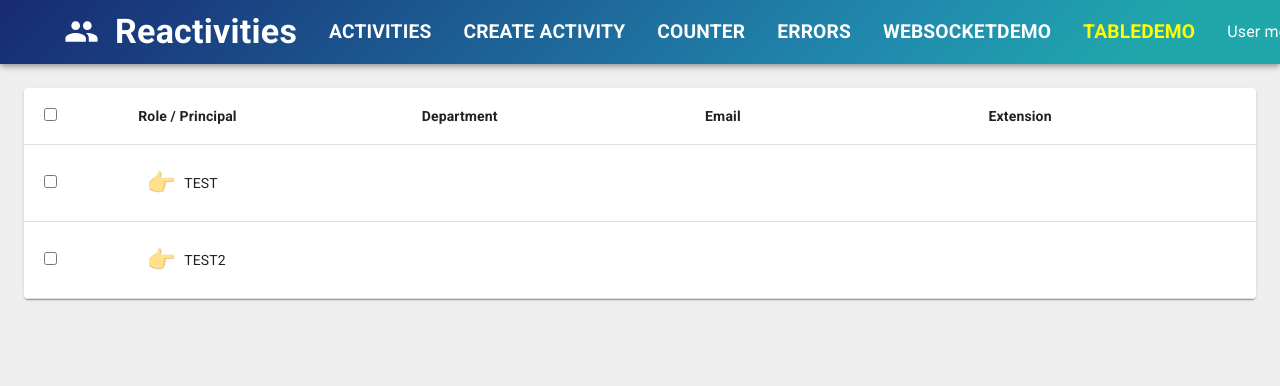
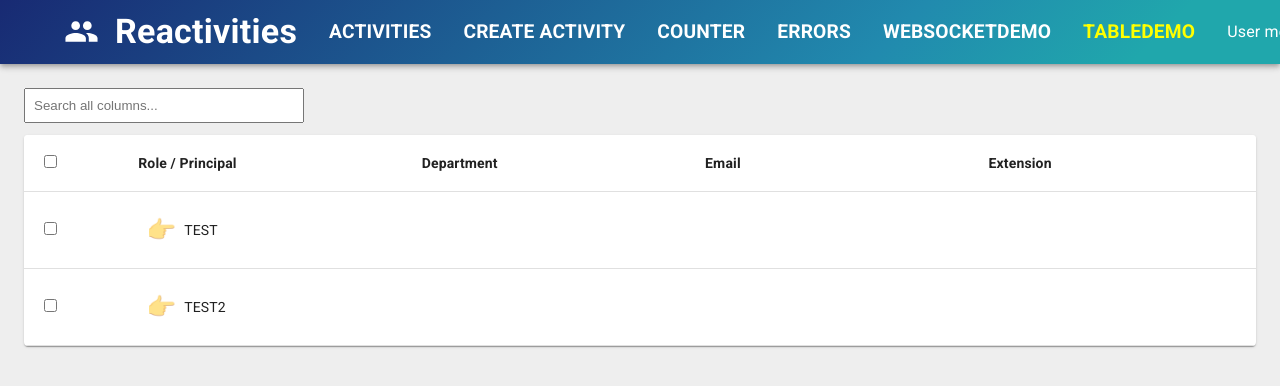
Before and after one commit to YJZeng1120/Reactivities, a React (Vite) app in the folder client/: page /table-demo in a window 1280 px wide. Shown: the top 386 px of the page. Built offline with nearby package versions, Linux system fonts and the light colour scheme.

Commit message:
feat: add fuzzy search

```diff
--- a/client/package.json
+++ b/client/package.json
@@ -16,6 +16,7 @@
     "@hookform/resolvers": "^5.1.1",
     "@mui/icons-material": "^7.1.0",
     "@mui/material": "^7.1.0",
+    "@tanstack/match-sorter-utils": "^8.19.4",
     "@tanstack/react-query": "^5.79.2",
     "@tanstack/react-query-devtools": "^5.79.2",
     "@tanstack/react-table": "^8.21.3",
--- a/client/src/features/tableDemo/TableDemo.tsx
+++ b/client/src/features/tableDemo/TableDemo.tsx
@@ -3,16 +3,46 @@ import { BaseTable } from "../../app/shared/components/BaseTable";
 import {
   getCoreRowModel,
   getExpandedRowModel,
+  getFilteredRowModel,
   useReactTable,
+  type CellContext,
   type ColumnDef,
-  type ExpandedState
+  type ExpandedState,
+  type FilterFn
 } from "@tanstack/react-table";
 
 import { IconButton } from "@mui/material";
 
+const globalFilterFnComplete: FilterFn<DataItem | User> = (row, columnId, filterValue) => {
+  const original = row.original;
+  const searchTexts: string[] = [];
+
+  if (row.depth === 0) {
+    // 父列 - 搜尋 role title
+    if ("role" in original) {
+      searchTexts.push(original.role.title);
+    }
+  } else {
+    // 子列 - 搜尋所有使用者資訊
+    if ("name" in original) {
+      searchTexts.push(
+        original.name.title,
+        original.department,
+        original.email,
+        original.extension
+      );
+    }
+  }
+
+  const haystack = searchTexts.filter(Boolean).join(" ").toLowerCase();
+  const needle = filterValue.toLowerCase();
+
+  return haystack.includes(needle);
+};
 export default function TableDemo() {
   const [expanded, setExpanded] = React.useState<ExpandedState>({});
   const [rowSelection, setRowSelection] = React.useState({});
+  const [globalFilter, setGlobalFilter] = React.useState("");
 
   const columns = React.useMemo<ColumnDef<DataItem | User>[]>(
     () => [
@@ -41,7 +71,9 @@ export default function TableDemo() {
       {
         id: "role",
         header: "Role / Principal",
-        cell: ({ row }) => {
+        accessorFn: (row) => ("role" in row ? row.role.title : ""),
+        cell: (cellContext) => {
+          const { row } = cellContext;
           if (row.depth === 0) {
             return (
               <div style={{ display: "flex", alignItems: "center" }}>
@@ -52,34 +84,46 @@ export default function TableDemo() {
                 ) : (
                   <span style={{ width: "2rem" }} />
                 )}
-                {row.original && "role" in row.original ? row.original.role.title : null}
+                <HighlightCell {...cellContext} />
               </div>
             );
           } else {
-            return "name" in row.original ? (
-              <div style={{ textAlign: "right" }}>{row.original.name.title}</div>
-            ) : null;
+            const nameTitle =
+              "name" in cellContext.row.original ? cellContext.row.original.name.title : "";
+            return (
+              <div style={{ textAlign: "right" }}>
+                <HighlightCell
+                  {...cellContext}
+                  value={nameTitle}
+                />
+              </div>
+            );
           }
         }
       },
-
       {
+        accessorKey: "department",
         header: "Department",
         accessorFn: (row) => ("department" in row ? row.department : ""),
-        cell: (info) => info.getValue()
+        cell: (cellContext) => <HighlightCell {...cellContext} />
       },
       {
+        accessorKey: "email",
         header: "Email",
         accessorFn: (row) => ("email" in row ? row.email : ""),
-        cell: (info) => info.getValue()
+        cell: (cellContext) => <HighlightCell {...cellContext} />
       },
       {
+        accessorKey: "extension",
         header: "Extension",
         accessorFn: (row) => ("extension" in row ? row.extension : ""),
-        cell: ({ row, getValue }) => (
+        cell: (cellContext) => (
           <div style={{ display: "flex", alignItems: "center", justifyContent: "space-between" }}>
-            <span>{getValue() as string}</span>
-            {row.depth > 0 && <IconButton onClick={() => {}}>📝</IconButton>}
+            <HighlightCell
+              {...cellContext}
+              value={cellContext.getValue() as string}
+            />
+            {cellContext.row.depth > 0 && <IconButton onClick={() => {}}>📝</IconButton>}
           </div>
         )
       }
@@ -92,17 +136,32 @@ export default function TableDemo() {
     columns,
     state: {
       expanded,
-      rowSelection
+      rowSelection,
+      globalFilter
     },
     getSubRows: (row) => ("users" in row ? row.users : undefined),
     onExpandedChange: setExpanded,
+    onGlobalFilterChange: setGlobalFilter,
+    globalFilterFn: globalFilterFnComplete,
     onRowSelectionChange: setRowSelection,
     getCoreRowModel: getCoreRowModel(),
     getExpandedRowModel: getExpandedRowModel(),
-    debugTable: true
+    getFilteredRowModel: getFilteredRowModel(),
+    filterFromLeafRows: true
   });
 
-  return <BaseTable table={table} />;
+  return (
+    <>
+      <input
+        type="text"
+        value={globalFilter}
+        onChange={(e) => setGlobalFilter(e.target.value)}
+        placeholder="Search all columns..."
+        style={{ marginBottom: 12, padding: 8, width: 280 }}
+      />
+      <BaseTable table={table} />
+    </>
+  );
 }
 
 function IndeterminateCheckbox({
@@ -126,6 +185,29 @@ function IndeterminateCheckbox({
       {...rest}
     />
   );
+}
+
+function HighlightCell<TData, TValue>(context: CellContext<TData, TValue> & { value?: string }) {
+  const rawValue = context.value ?? context.cell.getValue();
+  const value = rawValue == null ? "" : String(rawValue);
+  const search = context.table.getState().globalFilter as string;
+
+  if (!search) return <span>{value}</span>;
+
+  const regex = new RegExp(`(${escapeRegExp(search)})`, "gi");
+  const parts = value.split(regex);
+
+  return (
+    <span>
+      {parts.map((part, idx) =>
+        regex.test(part) ? <mark key={idx}>{part}</mark> : <span key={idx}>{part}</span>
+      )}
+    </span>
+  );
+}
+
+function escapeRegExp(string: string) {
+  return string.replace(/[.*+?^${}()|[\]\\]/g, "\\$&");
 }
 
 const mockData: DataItem[] = [
```
Also changed, not shown: 1 other file (tests, documents, lock files or other folders).
